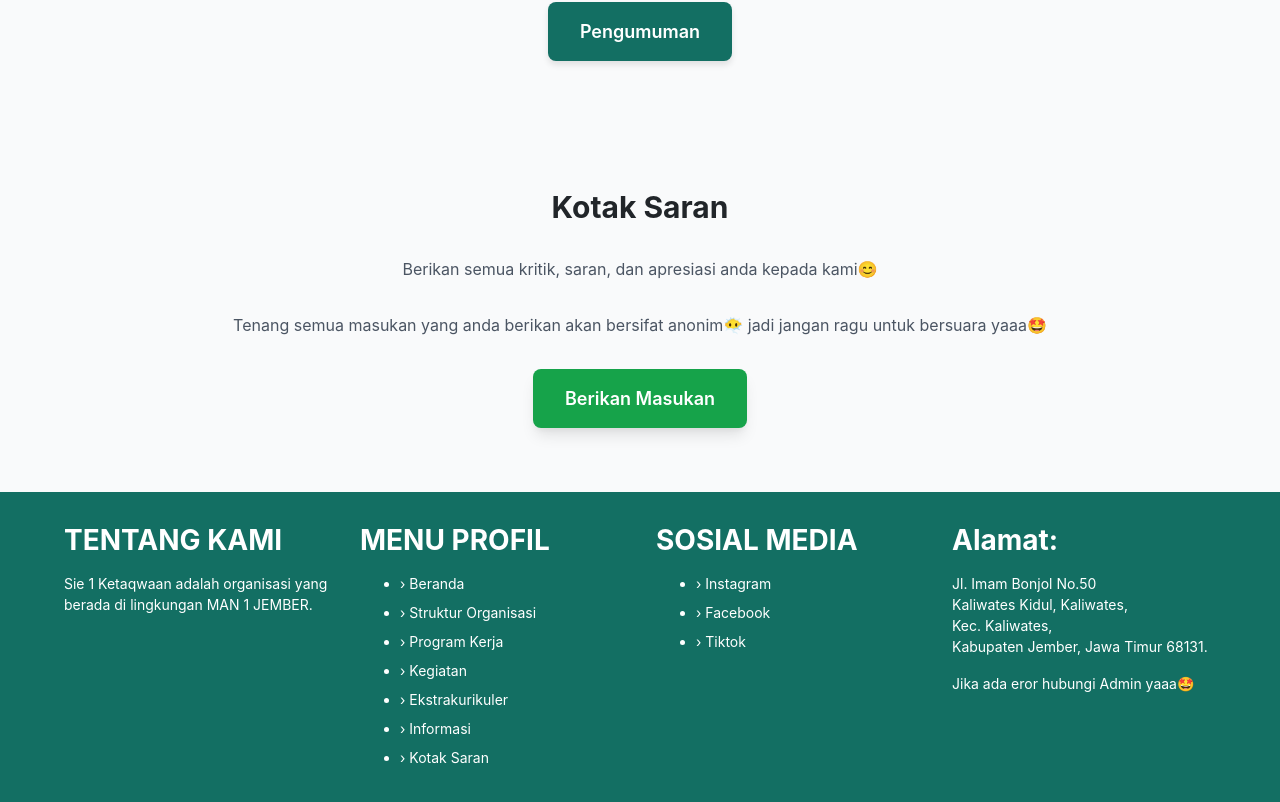
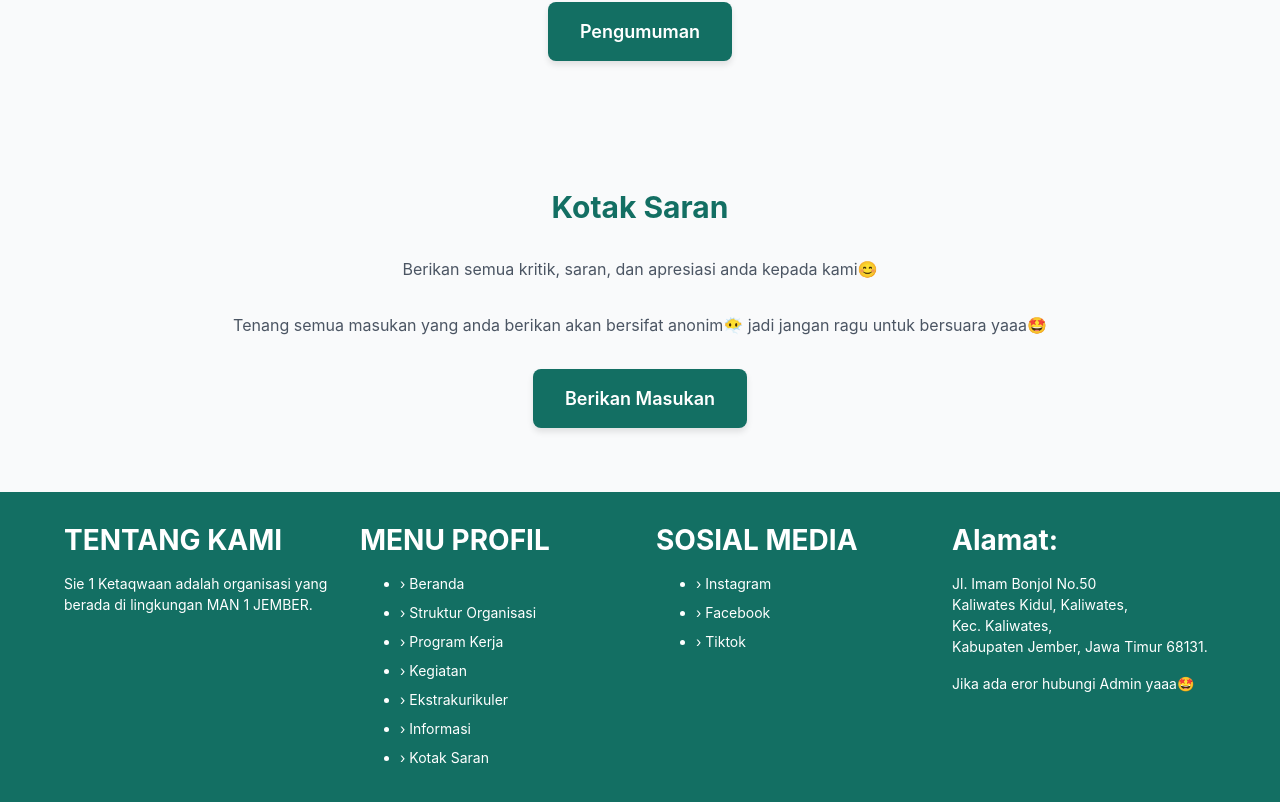
Before and after one commit to Codecztron/Test-0desain-baru, a React (Create React App) app: page / in a window 1280 px wide. Shown: the part 5451-6253 px from the top of the page. Built offline with nearby package versions, Linux system fonts and the light colour scheme.

Commit message:
Update SaranSection colors and shadows

```diff
--- a/src/styles/components/SaranSection.css
+++ b/src/styles/components/SaranSection.css
@@ -19,6 +19,7 @@
     font-weight: 700;
     text-align: center;
     margin-bottom: 2rem;
+    color: #136f63;
 }
 
 .saran-description {
@@ -29,23 +30,19 @@
 
 .saran-button {
     display: inline-block;
-    background-color: #16a34a; /* bg-green-600 equivalent */
+    background-color: #136f63;
     color: white;
     padding: 1rem 2rem;
     border-radius: 0.5rem;
     font-size: 1.125rem;
     font-weight: 600;
+    box-shadow: 0 4px 6px rgba(0, 0, 0, 0.1);
     transition:
         background-color 0.3s,
         box-shadow 0.3s;
-    box-shadow:
-        0 10px 15px -3px rgba(0, 0, 0, 0.1),
-        0 4px 6px -2px rgba(0, 0, 0, 0.05); /* shadow-lg equivalent */
 }
 
 .saran-button:hover {
-    background-color: #15803d; /* bg-green-700 equivalent */
-    box-shadow:
-        0 20px 25px -5px rgba(0, 0, 0, 0.1),
-        0 10px 10px -5px rgba(0, 0, 0, 0.04); /* shadow-xl equivalent */
+    background-color: #22aaa1;
+    box-shadow: 0 10px 15px rgba(0, 0, 0, 0.1);
 }
```
